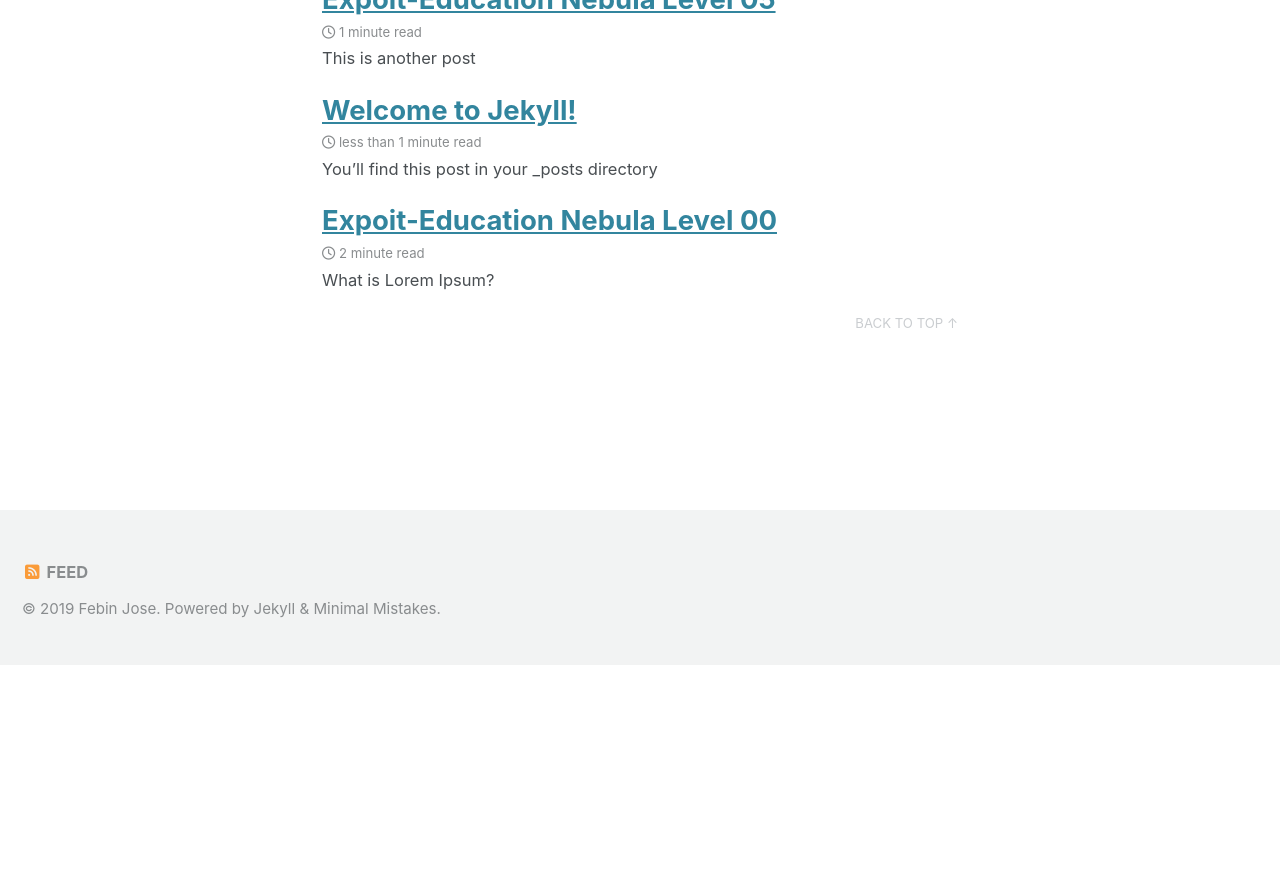
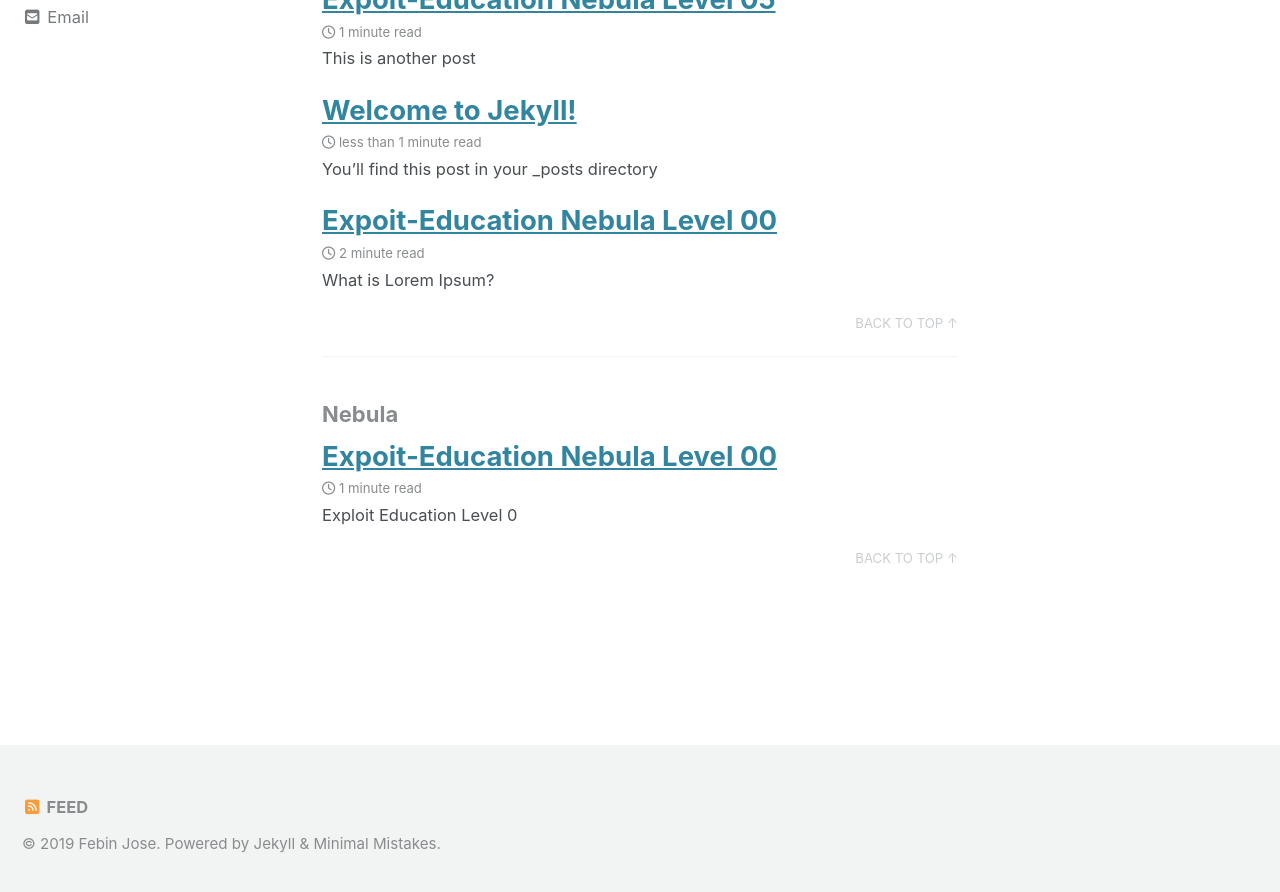
Before and after one commit to JoeNibe/JoeNibe.github.io, a Jekyll site: the page built from _pages/tag-archive.md, in a window 1280 px wide and 900 px high, scrolled down 852 px. Shown: the top 892 px of the window. Built offline with Jekyll 4.4.1, drawn with Linux system fonts in a browser that asks for light colours; cached includes are drawn as plain includes; nearby versions of some CDN libraries; before the commit the page ends 1517 px from its top, so only the background shows below that.

Commit message:
Update 2018-08-13-level00.md

```diff
--- a/_posts/nebula/2018-08-13-level00.md
+++ b/_posts/nebula/2018-08-13-level00.md
@@ -1,3 +1,13 @@
+---
+layout: single_c
+title:  "Expoit-Education Nebula Level 00"
+date:   2019-08-13 10:43:16 +0530
+categories: Exploit-Education
+tags: Nebula
+classes: wide
+author_profile: true
+
+---
 Exploit Education Level 0
 
 ### Challenge
```
